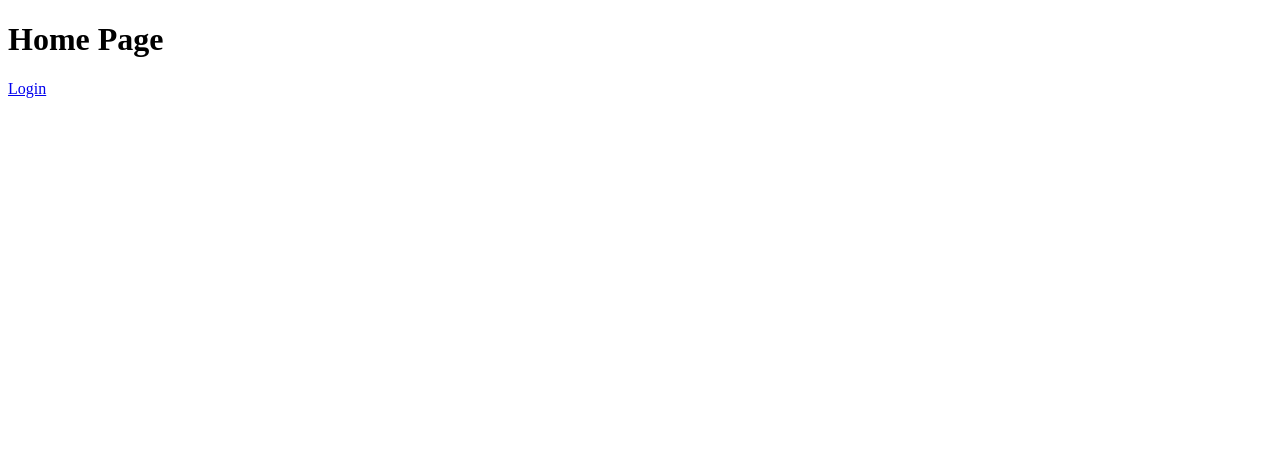
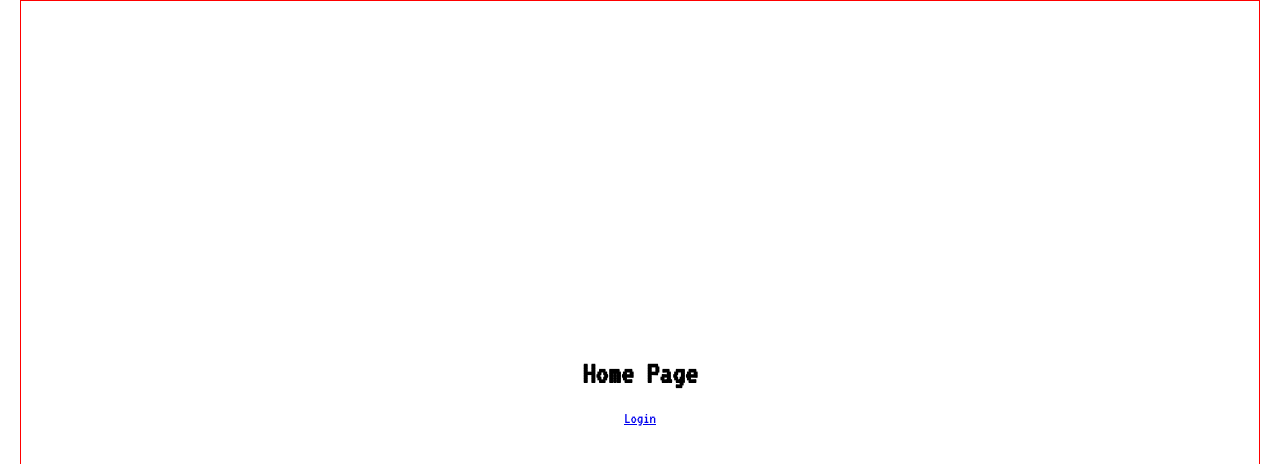
Before and after one commit to collierrgbsitisfise/el-frontend, a React (Create React App) app: page / in a window 1280 px wide. Shown: the top 464 px of the page. Built offline with nearby package versions, Linux system fonts and the light colour scheme.

Commit message:
basic container description styles, also include V-font(google)

```diff
--- a/src/App.js
+++ b/src/App.js
@@ -1,11 +1,13 @@
 import React from "react";
 import PropTypes from "prop-types";
 import { Route } from "react-router-dom";
-import HomePage from "./containers/HomePage";
-import SecondPage from "./containers/SecondPage";
+import HomePage from "./containers/home-page/HomePage";
+import SecondPage from "./containers/second-page/SecondPage";
+
+import './app.css';
 
 const App = ({ location }) => (
-  <div className="ui container">
+  <div className="main-wrapper">
     <Route location={location} path="/" exact component={HomePage} />
     <Route location={location} path="/second-page" component={SecondPage}/>
   </div>
--- /dev/null
+++ b/src/app.css
@@ -0,0 +1,6 @@
+.main-wrapper {
+    margin-left: 20px;
+    margin-right: 20px;
+    height:  95vh;
+    border: 1px solid red;
+}
--- a/src/containers/HomePage.js
+++ b/src/containers/home-page/HomePage.js
@@ -2,10 +2,11 @@ import React from "react";
 import PropTypes from "prop-types";
 import { Link } from "react-router-dom";
 import { connect } from "react-redux";
-import * as actions from "../actions/auth";
+import * as actions from "../../actions/auth";
+import "./home-page.css";
 
 const HomePage = ({ isAuthenticated, logout }) => (
-  <div>
+  <div className="home-page">
     <h1>Home Page</h1>
     <Link to="/second-page">Login</Link>
   </div>
--- /dev/null
+++ b/src/containers/home-page/home-page.css
@@ -0,0 +1,8 @@
+.home-page {
+    display: flex;
+    width: 100%;
+    height: 100%;
+    align-items: center;
+    justify-content: center;
+    flex-flow: column;
+}
--- /dev/null
+++ b/src/index.css
@@ -0,0 +1,10 @@
+@import url('https://fonts.googleapis.com/css?family=VT323');
+
+body {
+    margin: 0px !important;
+    padding: 0px !important;
+}
+
+* {
+    font-family: 'VT323', monospace;
+}
--- a/src/index.js
+++ b/src/index.js
@@ -8,6 +8,8 @@ import { composeWithDevTools } from "redux-devtools-extension";
 import App from "./App";
 import registerServiceWorker from "./registerServiceWorker";
 import rootReducer from "./rootReducer";
+
+import "./index.css";
 
 const store = createStore(
   rootReducer,
```
Also changed, not shown: src/containers/second-page/SecondPage.js (renamed from src/containers/SecondPage.js).
